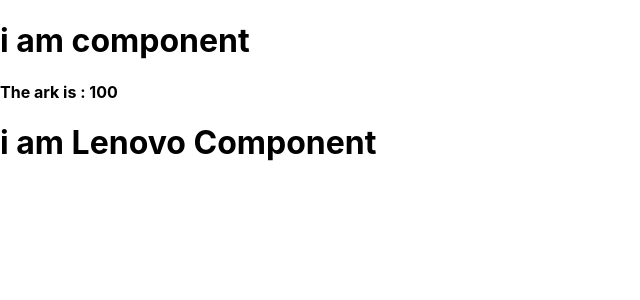
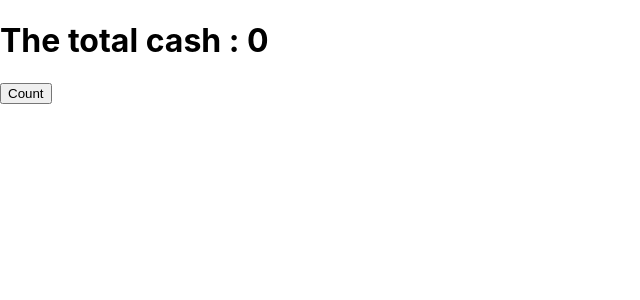
Before and after one commit to Satyam-Nayak/try-react, a React (Create React App) app: page / in a window 1280 px wide. Shown: the top 300 px of the page, without its empty margins (0-640 px from the left). Built offline with nearby package versions, Linux system fonts and the light colour scheme.

Commit message:
1-10-2024  count cash

```diff
--- a/src/App.jsx
+++ b/src/App.jsx
@@ -5,14 +5,14 @@
 // import Car from './Car';
 // import Incre from './Incre';
 
-import Hp from "./Hp";
-
+// import Hp from "./Hp";
+import CashCounter from './Cash'
 // import Bike from './Bike';
 function App() {
   return (
     <div>
-      <Hp/>
-
+      {/* <Hp/> */}
+      <CashCounter/>
       {/* <Incre></Incre>
       <Bike></Bike>
       <Car></Car>
--- /dev/null
+++ b/src/Cash.jsx
@@ -0,0 +1,17 @@
+import { useState } from 'react'
+
+ const CashCounter = () => {
+    let [num,setnum] = useState(0);
+    console.log(num);
+    function count(){
+        setnum(num+1);
+        console.log(num);
+    }
+  return (
+    <div className='ccount'>
+        <h1>The total cash : {num}</h1>
+        <button onClick={count}>Count</button>
+    </div>
+  )
+}
+export default CashCounter
```
